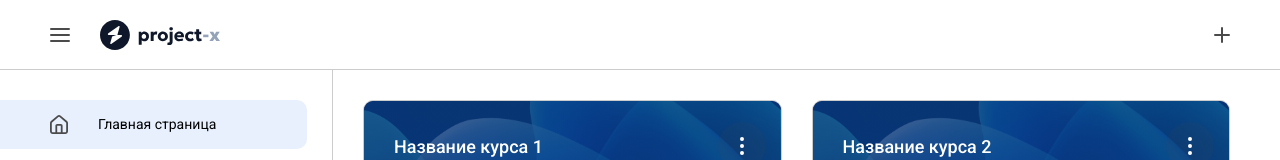
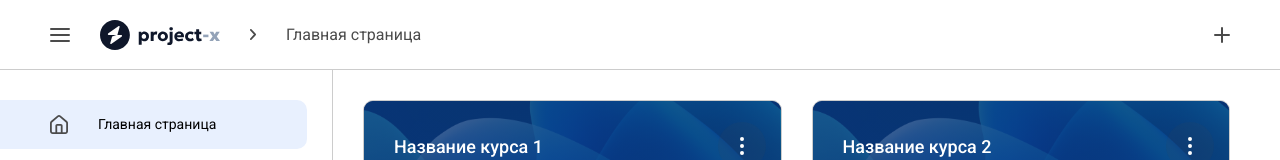
Before and after one commit to Danisssssss/project-x, a Next.js app: page / in a window 1280 px wide. Shown: the top 160 px of the page. Built offline with nearby package versions, Linux system fonts and the light colour scheme.

Commit message:
Добавил блок breadcrumbs в header

```diff
--- a/components/shared/header.module.css
+++ b/components/shared/header.module.css
@@ -43,6 +43,22 @@
     user-select: none;
 }
 
+.breadcrumbs {
+    margin-left: 30px;
+    display: flex;
+    align-items: center;
+}
+
+.breadcrumbs a {
+    font-size: 16px;
+    margin-left: 30px;
+    color: var(--color-quartz);
+}
+
+.breadcrumbs a:hover {
+    text-decoration: underline;
+}
+
 .user {
     display: flex;
     align-items: center;
--- a/components/shared/header.tsx
+++ b/components/shared/header.tsx
@@ -15,6 +15,10 @@ const Header = ({ toggleSidebar }: { toggleSidebar: () => void }) => {
                         <Link href="/" className={styles.logo}>
                             <Image src="/logo.svg" alt="" width={120} height={30} />
                         </Link>
+                        <div className={styles.breadcrumbs}>
+                            <Image src="/assets/images/arrow.svg" alt="" width={6} height={12} />
+                            <a href="#">Главная страница</a>
+                        </div>
                     </div>
                     <div className={styles.user}>
                         <a href="#" className={styles.plus}>
```
Also changed, not shown: public/assets/images/arrow.svg (added).
